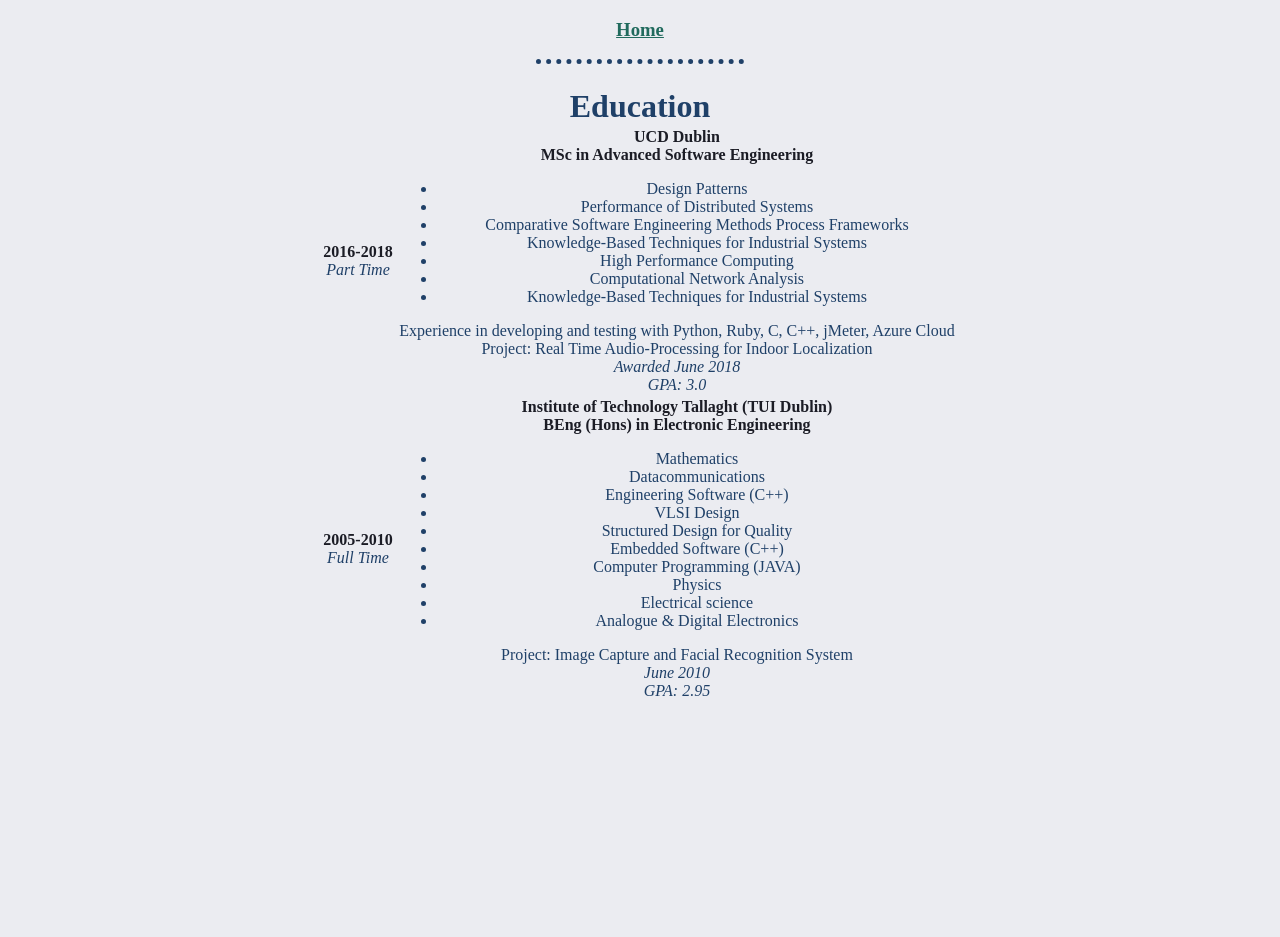
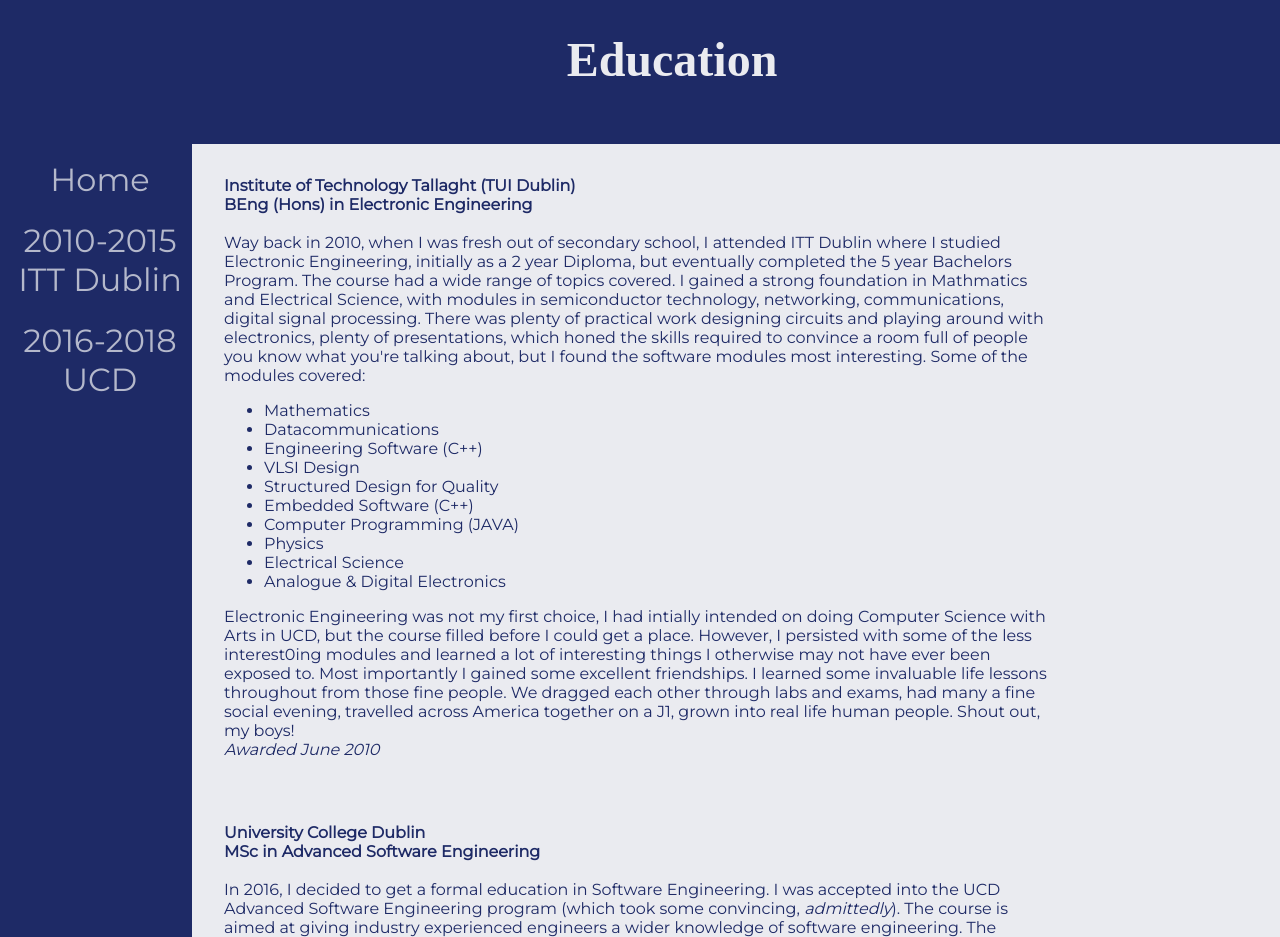
Before and after one commit to simontking/profile, a plain HTML site: page education.html in a window 1280 px wide. Shown: the top 937 px of the page. Before the commit the page ends 800 px from the top, so only its background shows below. Drawn offline with Linux system fonts and the light colour scheme; a web font is replaced by a local one.

Commit message:
Update Education section.

```diff
--- a/css/style.css
+++ b/css/style.css
@@ -1,147 +1,210 @@
+@import url('https://fonts.googleapis.com/css2?family=Montserrat&family=Scope+One&display=swap');
 
-head{
-  background-color: #ebecf1;
-  color: #1f4068;
+head {
+  background-color: hsl(230, 18%, 93%);
+  color: hsl(230, 54%, 26%);
 }
 
-body{
-  background-color: #ebecf1;
-  color: #1f4068;
+body {
+  background-color: hsl(230, 18%, 93%);
+  color: hsl(230, 54%, 26%);
+  font-family: 'Montserrat', sans-serif;
+  font-weight: 200;
   text-align: center;
   margin: 0;
 }
 
-strong{
-  color: #1b1c25;
+strong {
+  font-weight: 800;
 }
 
-a{
-  color: #206a5d;
-}
-h1{
-  margin: 0 auto 0 auto;
-}
-h3{
-  color: #1b1c25;
+a {
+  color: hsl(169, 54%, 27%);
 }
 
-hr{
+h1 {
+  margin: 0 auto 0 auto;
+  font-family: 'Scope One', serif;
+  font-weight: 800;
+  font-size: 3em;
+
+}
+
+h3 {
+  color: hsl(230, 18%, 10%);
+}
+
+hr {
   border-style: none;
   border-top-style: dotted;
   border-width: 5px;
   width: 15%;
   padding: 8px;
+  margin-bottom: 0;
 }
 
-table{
-  color: #1f4068;
+table {
+  color: hsl(230, 54%, 26%);
   width: 50%;
   margin: 0 auto 0 auto;
 }
 
-.bg{
+.bg {
   width: 100%;
   padding: 2em;
   padding: 0;
 }
-.bg-sky{
-background-image: linear-gradient(black, #1b1c25);
- color: #206a5d;
+
+.bg-sky {
+  background-image: linear-gradient(black, hsl(230, 18%, 10%));
+  color: hsl(169, 54%, 27%);
   position: relative;
 }
-.bg-cloud{
-background-image: linear-gradient(#1b1c25, #ebecf1);
- color: #1f4068;
+
+.bg-cloud {
+  background-image: linear-gradient(hsl(230, 18%, 10%), hsl(230, 18%, 93%));
+  color: hsl(230, 54%, 26%);
   padding-top: 2em;
 }
 
-.cloud-img{
+.cloud-img {
   background-image: url("../Images/Cloud.jpg");
   width: 100%;
   padding: 0;
 }
-.bg-green{
-  background-color: #206a5d;
-  color: #ebecf1;
-}
-.bg-white{
-  background-color: #ebecf1;
-  color: #1f4068;
-}
-.bg-blue{
-  background-color: #1f4068;
-  color: #ebecf1;
+
+.bg-green {
+  background-color: hsl(169, 54%, 27%);
+  color: hsl(230, 18%, 93%);
 }
 
-.section{
+.bg-white {
+  background-color: hsl(230, 18%, 93%);
+  color: hsl(230, 54%, 26%);
+}
+
+.bg-blue {
+  background-color: hsl(230, 54%, 26%);
+  color: hsl(230, 18%, 93%);
+}
+
+.section {
   padding: 2rem;
 }
 
-.profile-pic{
+.profile-pic {
   height: 10rem;
   padding-top: 5em;
 }
-.moon{
+
+.moon {
   width: 50%;
   position: absolute;
-  top:0;
+  top: 0;
   left: 0;
 }
-.socials{
+
+.socials {
   line-height: 2;
   font-size: 2em;
   font-stretch: expanded;
 }
-.bg-cloud a{
- color: #1f4068;
+
+.bg-cloud a {
+  color: hsl(230, 54%, 26%);
 }
 
-.skills{
+.skills {
   width: 50%;
   line-height: 1.5;
   margin: 0 auto;
 }
-.hobbies{
+
+.hobbies {
   width: 50%;
   line-height: 1.5;
   margin: 0 auto;
 }
-.dogs{
+
+.dogs {
   width: 50%;
   margin: 0 auto;
 }
-.dog-row{
+
+.dog-row {
   text-align: justify;
   line-height: 1.5;
   padding: 1rem 0 1rem;
   overflow: auto;
 }
 
-.dog-text{
+.dog-text {
   padding: 1rem 0;
 }
 
-.dog-pic{
+.dog-pic {
   border-radius: 50%;
   height: 10rem;
 }
 
-.dog-pic-left{
+.dog-pic-left {
   float: left;
   margin: 2rem 2rem 0 0;
 }
 
-.dog-pic-right{
+.dog-pic-right {
   float: right;
   margin: 2rem 0 0 2rem;
 }
 
-.work-experience{
+.work-experience {
   width: 50%;
   margin: 10% auto 10%;
 }
 
-.work-row{
+.work-row {
   text-align: justify;
   line-height: 1.5;
 }
+
+
+.education-topbar{
+  position: fixed;
+  width: 100%;
+  top:0;
+  height: 5em;
+  padding: 2rem;
+}
+
+.education-sidebar{
+  position: fixed;
+  overflow: hidden;
+  top:7em;
+  left: 0;
+  height: 100%;
+  width: 15%;
+  z-index: 1;
+  padding-top: 2em;
+}
+.education-sidebar a {
+  padding: 16px 8px 6px 16px;
+  text-decoration: none;
+  font-size: 2em;
+  color: hsl(230, 18%, 75%);
+  display: block;
+}
+
+.education-sidebar a:hover {
+  color: hsl(230, 18%, 95%);
+}
+.education-main{
+  top:5em;
+  padding: 5em auto 10%;
+  text-align: left;
+  margin-left: 15%;
+  width: 70%;
+}
+.education-list
+{
+  margin-top:9em;
+}
--- a/education.html
+++ b/education.html
@@ -3,28 +3,76 @@
 
 <head>
   <meta charset="utf-8">
-  <title>Professional Experience</title>
+  <title>Education</title>
   <link rel="stylesheet" href="css/style.css">
 </head>
 
 <body>
-  <h3><a href="Index.html">Home</a></h3>
-  <hr>
-    <div>
+
+  <div class="bg-blue education-topbar">
     <h1>Education</h1>
-      <table>
-        <thead>
-        </thead>
-        <tbody>
-          <tr>
-            <td><strong>2016-2018</strong>
+  </div>
+  <div class="education">
+    <div class="education-sidebar bg-blue">
+      <a href="index.html">Home</a>
+      <a href="#">2010-2015<br />
+        ITT Dublin</a>
+      <a href="#UCD">2016-2018 <br />
+        UCD</a>
+    </div>
+
+    <div class="education-main bg-white">
+      <div id="ITT" class="education-list">
+        <div class="section education-row">
+          <strong>Institute of Technology Tallaght (TUI Dublin)</strong>
           <br />
-              <em>Part Time</em>
-            </td>
-            <td><strong>UCD Dublin</strong>
+          <strong>BEng (Hons) in Electronic Engineering</strong>
           <br />
+          <br />
+
+          Way back in 2010, when I was fresh out of secondary school, I attended ITT Dublin where I studied Electronic Engineering, initially as a 2 year Diploma, but eventually completed the 5 year Bachelors Program.
+          The course had a wide range of topics covered. I gained a strong foundation in Mathmatics and Electrical Science, with modules in semiconductor technology, networking, communications, digital signal processing.
+          There was plenty of practical work designing circuits and playing around with electronics, plenty of presentations, which honed the skills required to convince a room full of people you know what you're talking about, but I found the
+          software
+          modules most interesting.
+          Some of the modules covered:
+          <ul>
+            <li>Mathematics</li>
+            <li>Datacommunications</li>
+            <li>Engineering Software (C++)</li>
+            <li>VLSI Design</li>
+            <li>Structured Design for Quality</li>
+            <li>Embedded Software (C++)</li>
+            <li>Computer Programming (JAVA)</li>
+            <li>Physics</li>
+            <li>Electrical Science</li>
+            <li>Analogue & Digital Electronics</li>
+          </ul>
+          Electronic Engineering was not my first choice, I had intially intended on doing Computer Science with Arts in UCD, but the course filled before I could get a place.
+          However, I persisted with some of the less interest0ing modules and learned a lot of interesting things I otherwise may not have ever been exposed to.
+          Most importantly I gained some excellent friendships. I learned some invaluable life lessons throughout from those fine people. We dragged each other through labs and exams, had many a fine social evening, travelled across America together
+          on
+          a J1, grown into real life human people.
+          Shout out, my boys!
+          <br />
+          <em>Awarded June 2010</em>
+        </div>
+
+        <div id="UCD" class="section education-row">
+          <strong>University College Dublin</strong><br />
           <strong>MSc in Advanced Software Engineering</strong>
           <br />
+          <br />
+          In 2016, I decided to get a formal education in Software Engineering.
+          I was accepted into the UCD Advanced Software Engineering program (which took some convincing, <i>admittedly</i>).
+          The course is aimed at giving industry experienced engineers a wider knowledge of software engineering.
+          The program consisted of 7 intensive week long modules, with a mix of lectures, lab work and projects to complete at home.
+          The program gave me exposure to many new languages and concepts. The intensive nature of the course meant having to pick up things very quickly, or be left behind. I only had one incident of a fraud-based panic attack while trying to
+          prepare
+          for a module. Fortunately, a colleague was able to set me right pretty quickly, once I reached out.
+          Most modules were graded on a combination of the lab and project work, with some having an additional exam which was taken at the end of the year.
+          There was also a dissertation project, where I learned I am probably going to be applying for a research Doctorate any time soon. Know your strengths, eh?
+          The following were the headline subjects covered:
           <ul>
             <li>Design Patterns</li>
             <li>Performance of Distributed Systems</li>
@@ -34,45 +82,11 @@
             <li>Computational Network Analysis</li>
             <li>Knowledge-Based Techniques for Industrial Systems</li>
           </ul>
-              Experience in developing and testing with Python, Ruby, C, C++, jMeter, Azure Cloud
-              <br />
-              Project: Real Time Audio-Processing for Indoor Localization
+          The course covered high and low level deveopment, design, refactoring, testing, machine learning, neural networks and experience in developing and testing with Python, Ruby, C, C++, jMeter, Azure Cloud
           <br />
           <em>Awarded June 2018</em>
-              <br />
-              <em>GPA: 3.0</em>
-            </td>
-          </tr>
-          <tr>
-            <td><strong>2005-2010</strong>
-              <br />
-              <em>Full Time</em>
-            </td>
-            <td><strong>Institute of Technology Tallaght (TUI Dublin)</strong>
-              <br />
-              <strong>BEng (Hons) in Electronic Engineering</strong>
-              <br />
-              <ul>
-                <li>Mathematics</li>
-                <li>Datacommunications</li>
-                <li>Engineering Software (C++)</li>
-                <li>VLSI Design</li>
-                <li>Structured Design for Quality</li>
-                <li>Embedded Software (C++)</li>
-                <li>Computer Programming (JAVA)</li>
-                <li>Physics</li>
-                <li>Electrical science</li>
-                <li>Analogue & Digital Electronics</li>
-              </ul>
-              Project: Image Capture and Facial Recognition System
-              <br />
-              <em>June 2010</em>
-              <br />
-              <em>GPA: 2.95</em>
-            </td>
-          </tr>
-        </tbody>
-      </table>
+        </div>
+      </div>
     </div>
 </body>
 
```
Also changed, not shown: index.html (+4 -4 lines). Lines whose indentation alone changed are shown as unchanged.
